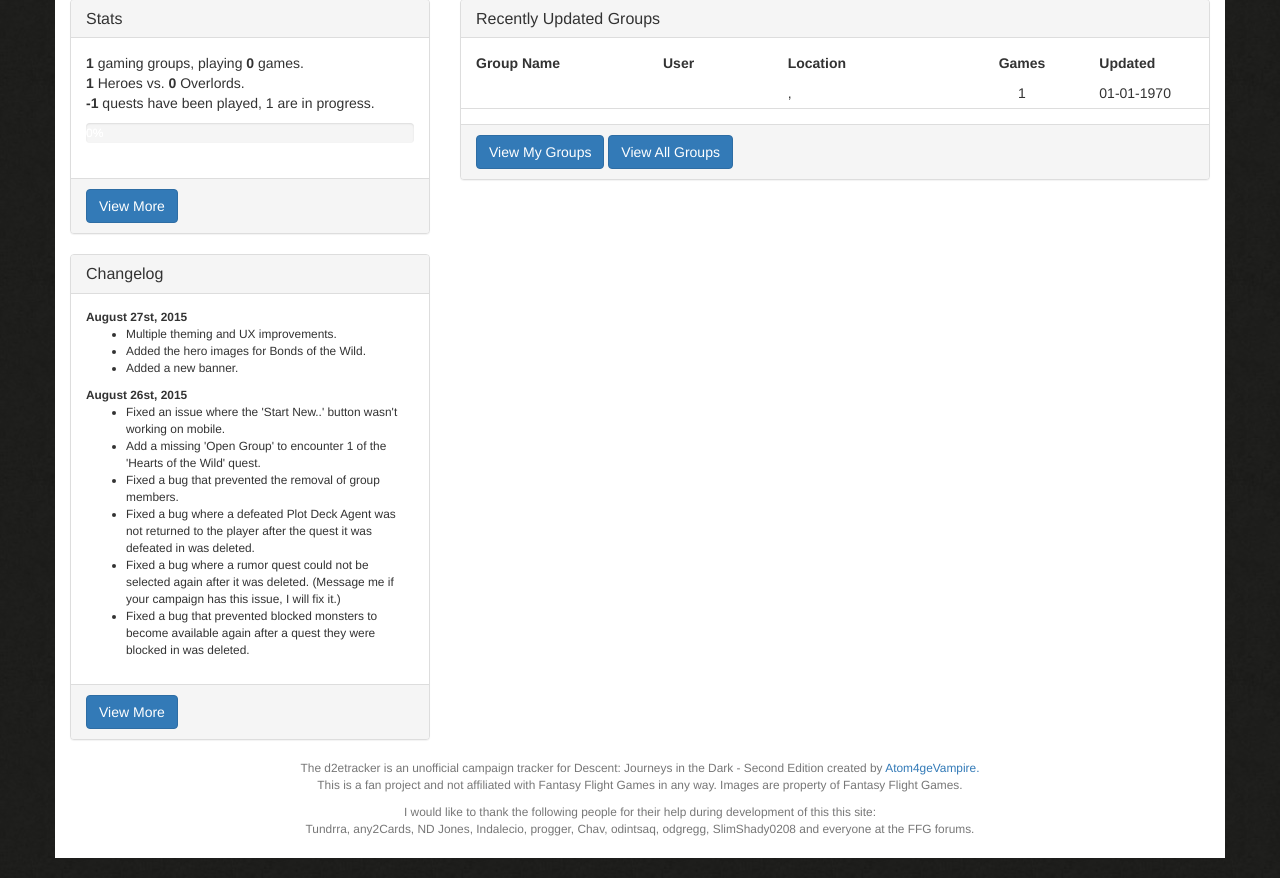
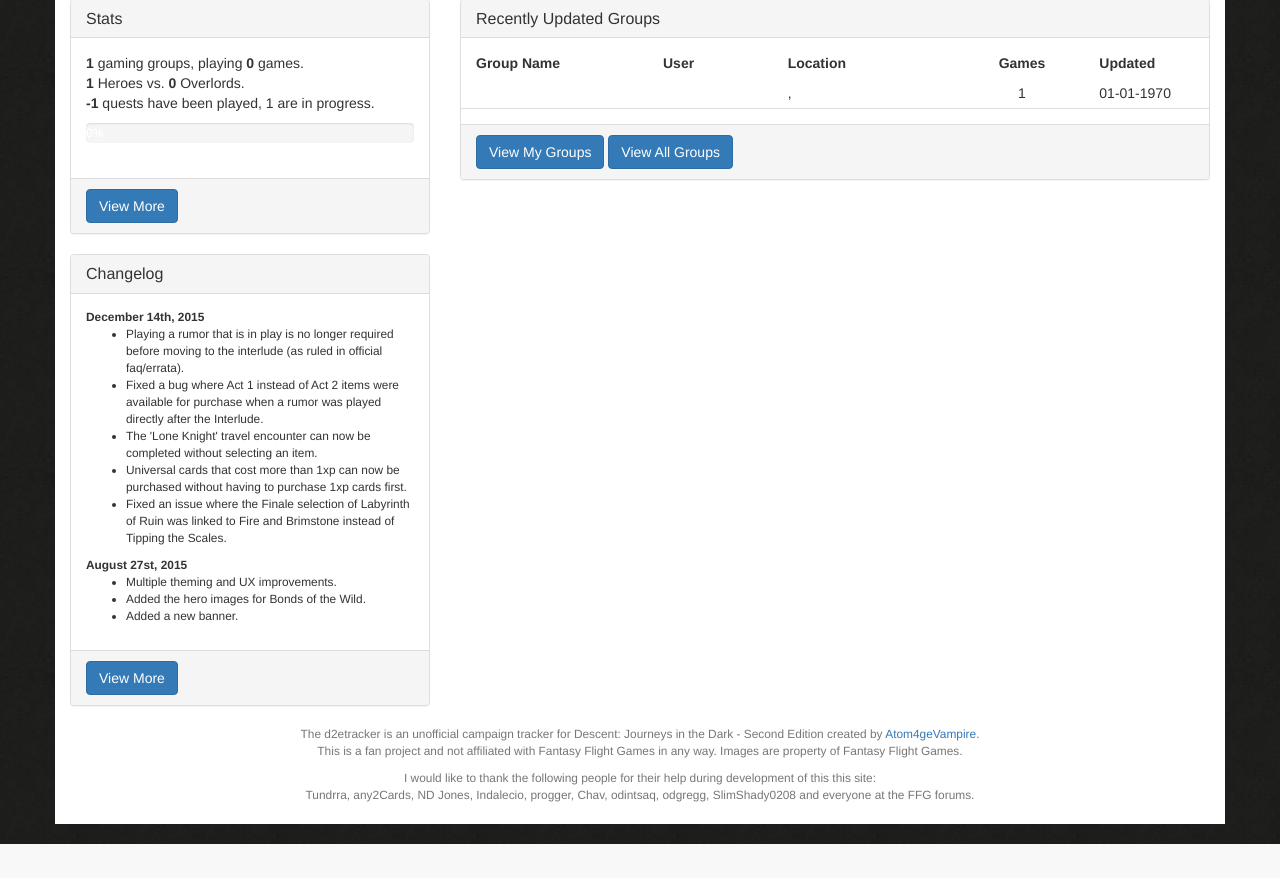
Before and after one commit to zer0be/d2, a PHP site: page / in a window 1280 px wide. Shown: the part 1074-1952 px from the top of the page. After the commit the page ends 1918 px from the top, so only its background shows below. Run offline with PHP 8.4, Linux system fonts and the light colour scheme; data that the repository does not hold is empty; some libraries are stand-ins or nearby versions.

Commit message:
Playing a rumor that is in play is no longer required before moving to the interlude (as ruled in official faq/errata). (reported by rfisha) Fixed a bug where Act 1 instead of Act 2 items were available for purchase when a rumor was played directly after the Interlude. (reported by SlimShady0208) The 'Lone Knight' travel encounter can now be completed without selecting an item. (reported by Dommus) Universal cards that cost more than 1xp can now be purchased without having to purchase 1xp cards first. (reported by vendettarock) Fixed an issue where the Finale selection of Labyrinth of Ruin was linked to Fire and Brimstone instead of Tipping the Scales. (reported by k7e9)

```diff
--- a/campaign.php
+++ b/campaign.php
@@ -142,6 +142,14 @@ if ((isset($_SESSION['user']) && $_SESSION['user']['new'] == 1) || !isset($_SESS
       </div>
       <div class="panel-body">
         <small>
+          <strong>December 14th, 2015</strong>
+          <ul>
+            <li>Playing a rumor that is in play is no longer required before moving to the interlude (as ruled in official faq/errata).</li>
+            <li>Fixed a bug where Act 1 instead of Act 2 items were available for purchase when a rumor was played directly after the Interlude.</li>
+            <li>The 'Lone Knight' travel encounter can now be completed without selecting an item.</li>
+            <li>Universal cards that cost more than 1xp can now be purchased without having to purchase 1xp cards first.</li>
+            <li>Fixed an issue where the Finale selection of Labyrinth of Ruin was linked to Fire and Brimstone instead of Tipping the Scales.</li>
+          </ul>
           <strong>August 27st, 2015</strong>
           <ul>
             <li>Multiple theming and UX improvements.</li>
@@ -149,16 +157,6 @@ if ((isset($_SESSION['user']) && $_SESSION['user']['new'] == 1) || !isset($_SESS
             <li>Added a new banner.</li>
           </ul>
 
-
-          <strong>August 26st, 2015</strong>
-          <ul>
-            <li>Fixed an issue where the 'Start New..' button wasn't working on mobile.</li>
-            <li>Add a missing 'Open Group' to encounter 1 of the 'Hearts of the Wild' quest.</li>
-            <li>Fixed a bug that prevented the removal of group members.</li>
-            <li>Fixed a bug where a defeated Plot Deck Agent was not returned to the player after the quest it was defeated in was deleted.</li>
-            <li>Fixed a bug where a rumor quest could not be selected again after it was deleted. (Message me if your campaign has this issue, I will fix it.)</li>
-            <li>Fixed a bug that prevented blocked monsters to become available again after a quest they were blocked in was deleted.</li>
-          </ul>
         </small>
       </div>
       <div class="panel-footer">
--- a/campaign_overview_save_items_data.php
+++ b/campaign_overview_save_items_data.php
@@ -46,6 +46,7 @@ if(isset($_GET['data']) && $_GET['data'] == "y"){
 // //var_dump($_SESSION["tempItems"]);
 // // var_dump($traded);
 // echo '</pre>';
+//
 
 // Get the gold!
 $query_rsTotalGold = sprintf("SELECT game_gold FROM tbgames WHERE game_id = %s", GetSQLValueString($gameID, "int"));
--- a/campaign_overview_save_skills_data.php
+++ b/campaign_overview_save_skills_data.php
@@ -91,13 +91,14 @@ foreach ($players as $sh){
 
 		$availableOverlordCards[$sh['id']] = array();
 		$alcstring = "";
+
 		foreach($allCards as $alc) {
 		 	if ($alc['skill_cost'] <= $sh['xp'] && (!(in_array($alc['skill_id'], $acquiredSkills[$sh['id']])))){
 
 		 		if($alc['skill_cost'] > 1){
 		 			$alcstring = $alc['skill_class'];
 		 		}
-		 		if($alc['skill_cost'] == 1 || (isset($aquiredCardsCounted[$alcstring]) && $aquiredCardsCounted[$alcstring] >= 2)){
+		 		if($alc['skill_cost'] == 1 || $alc['skill_class'] == "Universal" || (isset($aquiredCardsCounted[$alcstring]) && $aquiredCardsCounted[$alcstring] >= 2)){
 		 			$availableOverlordCards[$sh['id']][] = '<div class="col-sm-3"><div class="checkbox"><label><input type="checkbox" name="' . $sh['id'] . '[]" value="' . $alc['skill_id'] . '"><div>' . $alc['skill_name'] . '<br /><span class="search-gold">' . $alc['skill_cost'] . 'XP - <span class="text-muted">' . $alc['skill_class'] . '</span></span></label></div></div></div>';
 				}
 		 	}
--- a/campaign_overview_save_validate.php
+++ b/campaign_overview_save_validate.php
@@ -113,6 +113,11 @@ if ((isset($_POST["MM_insert"])) && ($_POST["MM_insert"] == "travel-substep-deta
   if(isset($_POST["travel_item"]) && $_POST["travel_item"] != ""){
     $_SESSION['travelevents'][count($_SESSION['travelevents']) - 1]['item'] = $_POST["travel_item"];
     $_SESSION['travelevents'][count($_SESSION['travelevents']) - 1]['player'] = $_POST["travel_player"];
+    $_SESSION['lastspecial'] = NULL;
+    $_SESSION['lastspecialtype'] = NULL;
+  }
+
+  if(isset($_POST["travel_item"]) && $_POST["travel_item"] == ""){
     $_SESSION['lastspecial'] = NULL;
     $_SESSION['lastspecialtype'] = NULL;
   }
```
Also changed, not shown: campaign_logs.php (+7 -3 lines), campaign_overview.php (+10 -33 lines), changelog.php (+9 -0 lines).
